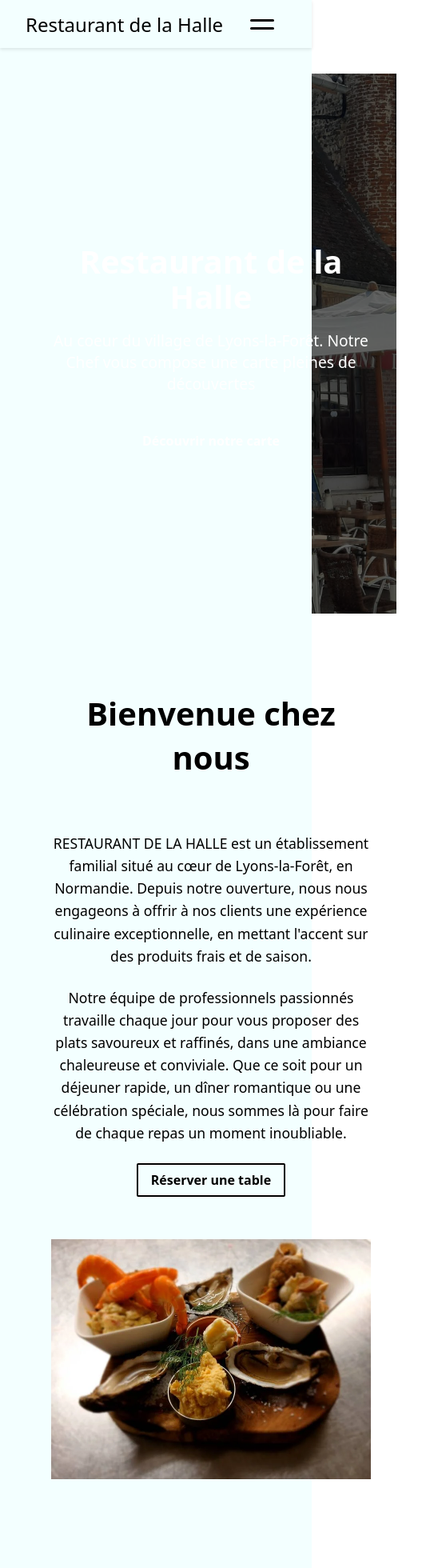
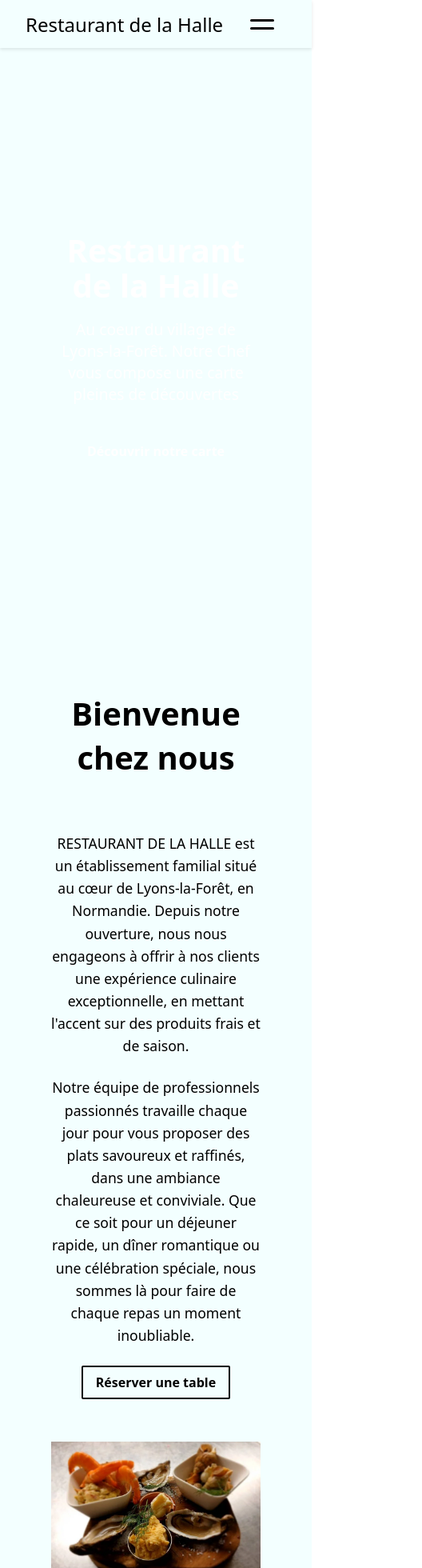
Before and after one commit to Lucacist/restaurant_de_la_halle, a Vue app: page / in a window 390 px wide. Shown: the top 1960 px of the page at 80% size, 528 px wide, since content can reach past the window. Built offline with nearby package versions, Linux system fonts and the light colour scheme; a web font is replaced by a local one.

Commit message:
feat: create home page with hero section, about info, specialties and testimonials

```diff
--- a/src/Home.vue
+++ b/src/Home.vue
@@ -141,10 +141,10 @@
             <div class="quote-icon">❝</div>
             <p>
               J’ai adoré ce restaurant. La cuisine était excellente. La purée de
-              patates douces était divine et le gratin dauphinois incroyable. Tarte
-              tatin superbe aussi. Cuisson impeccable. Service très sympathique.
-              Assez rapide bien que ultra plein. Très très contente et
-              agréablement surprise car nous sommes venus là par hasard.
+              patates douces était divine et le gratin dauphinois incroyable.
+              Tarte tatin superbe aussi. Cuisson impeccable. Service très
+              sympathique. Assez rapide bien que ultra plein. Très très contente
+              et agréablement surprise car nous sommes venus là par hasard.
             </p>
             <div class="testimonial-author">
               <h4>Florence FLAIX</h4>
@@ -493,5 +493,15 @@
   .secondary-testimonials {
     grid-template-columns: 1fr;
   }
+
+  .image-placeholder {
+    width: 100%;
+    height: auto;
+  }
+
+  .image-placeholder2 {
+    width: 100%;
+    height: auto;
+  }
 }
 </style>
```
